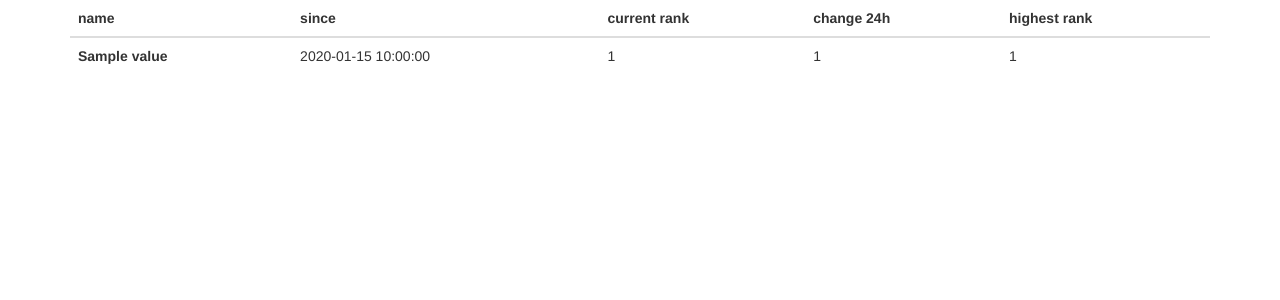
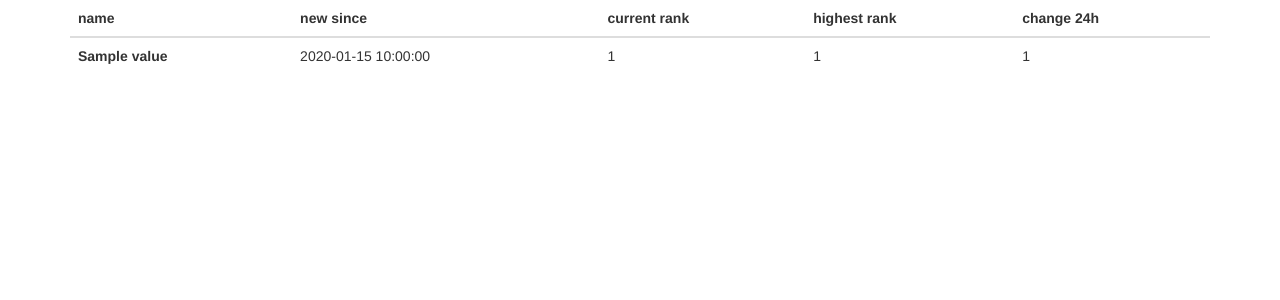
Before and after one commit to vincentclaes/crypto-analysis, a Flask app: template templates/examples/custom.html in a window 1280 px wide. Shown: the top 300 px of the page. Run offline with Flask 2, Linux system fonts and the light colour scheme; the template is opened without the code that fills it: most values are stand-ins (such as "Sample title", 1, 10 or a date in 2020); some libraries are stand-ins or nearby versions.

Commit message:
edit custom html table

```diff
--- a/crypto_analysis/templates/examples/custom.html
+++ b/crypto_analysis/templates/examples/custom.html
@@ -15,10 +15,10 @@
           <thead>
             <tr>
               <th scope="col">name</th>
-              <th scope="col">since</th>
+              <th scope="col">new since</th>
               <th scope="col">current rank</th>
+              <th scope="col">highest rank</th>
               <th scope="col">change 24h</th>
-              <th scope="col">highest rank</th>
             </tr>
           </thead>
              {% for value in newcomers %}
@@ -27,8 +27,8 @@
                   <th scope="row">{{ value["name"] }}</th>
                   <td>{{ value["date"] }}</td>
                   <td>{{ value["current_rank"] }}</td>
+                  <td>{{ value["highest_rank"] }}</td>
                   <td>{{ value["percent_change_24h"] }}</td>
-                  <td>{{ value["highest_rank"] }}</td>
                 </tr>
               </tbody>
              {% endfor %}
--- a/templates/examples/custom.html
+++ b/templates/examples/custom.html
@@ -15,10 +15,10 @@
           <thead>
             <tr>
               <th scope="col">name</th>
-              <th scope="col">since</th>
+              <th scope="col">new since</th>
               <th scope="col">current rank</th>
+              <th scope="col">highest rank</th>
               <th scope="col">change 24h</th>
-              <th scope="col">highest rank</th>
             </tr>
           </thead>
              {% for value in newcomers %}
@@ -27,8 +27,8 @@
                   <th scope="row">{{ value["name"] }}</th>
                   <td>{{ value["date"] }}</td>
                   <td>{{ value["current_rank"] }}</td>
+                  <td>{{ value["highest_rank"] }}</td>
                   <td>{{ value["percent_change_24h"] }}</td>
-                  <td>{{ value["highest_rank"] }}</td>
                 </tr>
               </tbody>
              {% endfor %}
```
